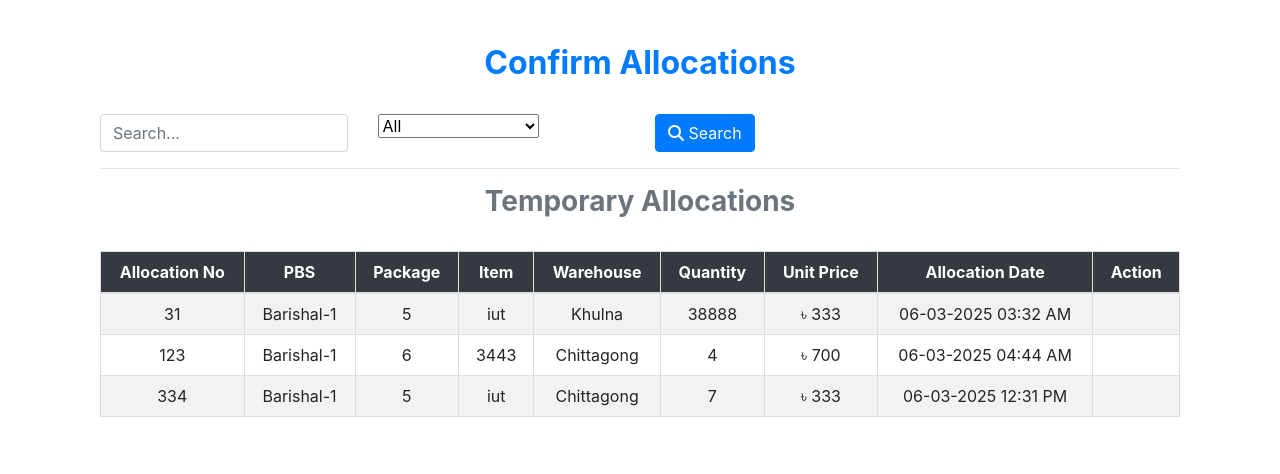
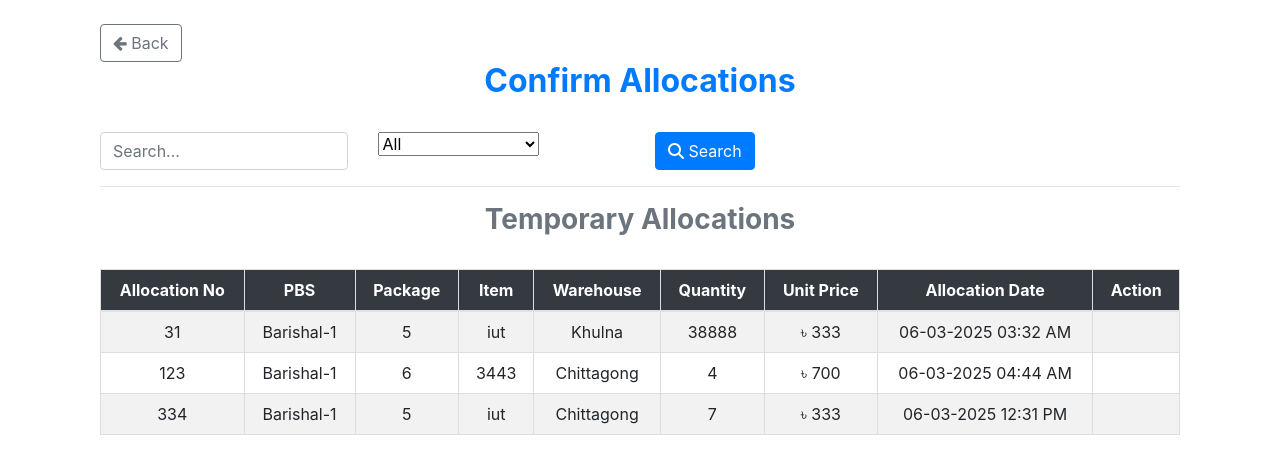
Before and after one commit to Rafid41/Allocation-Management, a Django app: page /allocation/confirm_allocation_view/ in a window 1280 px wide. Shown: the part 56-530 px from the top of the page. Run offline with Django 5.2, Linux system fonts and the light colour scheme; a user stored in the database is signed in; data comes from the database, SQL or seed files in the repository; both versions use the stored data as it was after the commit; some libraries are stand-ins or nearby versions.

Commit message:
App_Allocation:back_button

```diff
--- a/templates/App_Allocation/Search_and_Select.html
+++ b/templates/App_Allocation/Search_and_Select.html
@@ -15,6 +15,9 @@
             </div>
             {% endfor %}
     {% endif %}
+<a href="{% url 'App_Allocation:allocation_page' %}" class="btn btn-outline-secondary">
+    <i class="fa fa-arrow-left"></i> Back
+</a>
 <center><h1 class="fw-bold text-primary"><b> Search and Select Item for Allocation </b></h1></center>
 <div class="container mt-4">
     <br>
--- a/templates/App_Allocation/confirm_allocation.html
+++ b/templates/App_Allocation/confirm_allocation.html
@@ -5,7 +5,12 @@
 {% block title_block %} Confirm Allocation {% endblock %}
 
 {% block body_block %}
-<div class="container mt-4">
+
+
+<div class="container mt-1">
+    <a href="{% url 'App_Allocation:allocation_page' %}" class="btn btn-outline-secondary">
+        <i class="fa fa-arrow-left"></i> Back
+    </a>
     <h2 class="text-primary text-center"><b>Confirm Allocations</b></h2>
     <br>
 
```
Also changed, not shown: db.sqlite3.
